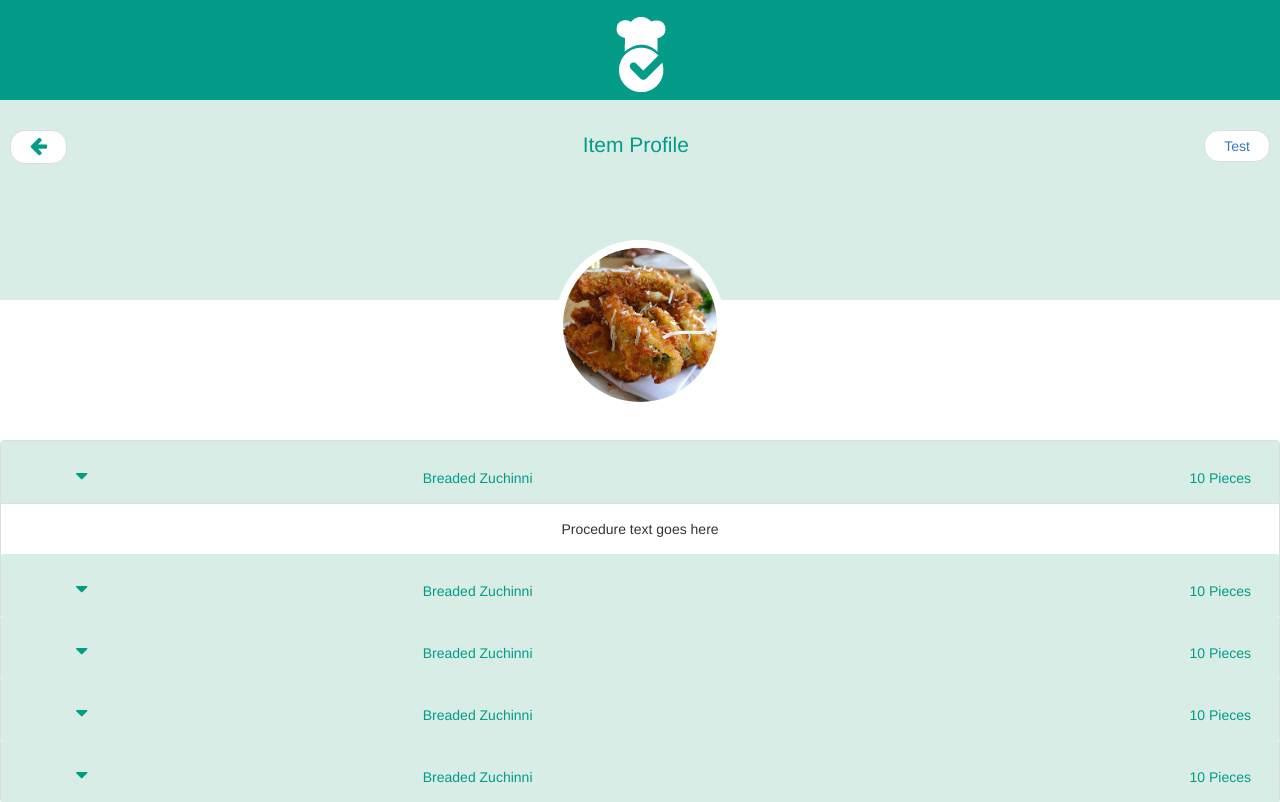
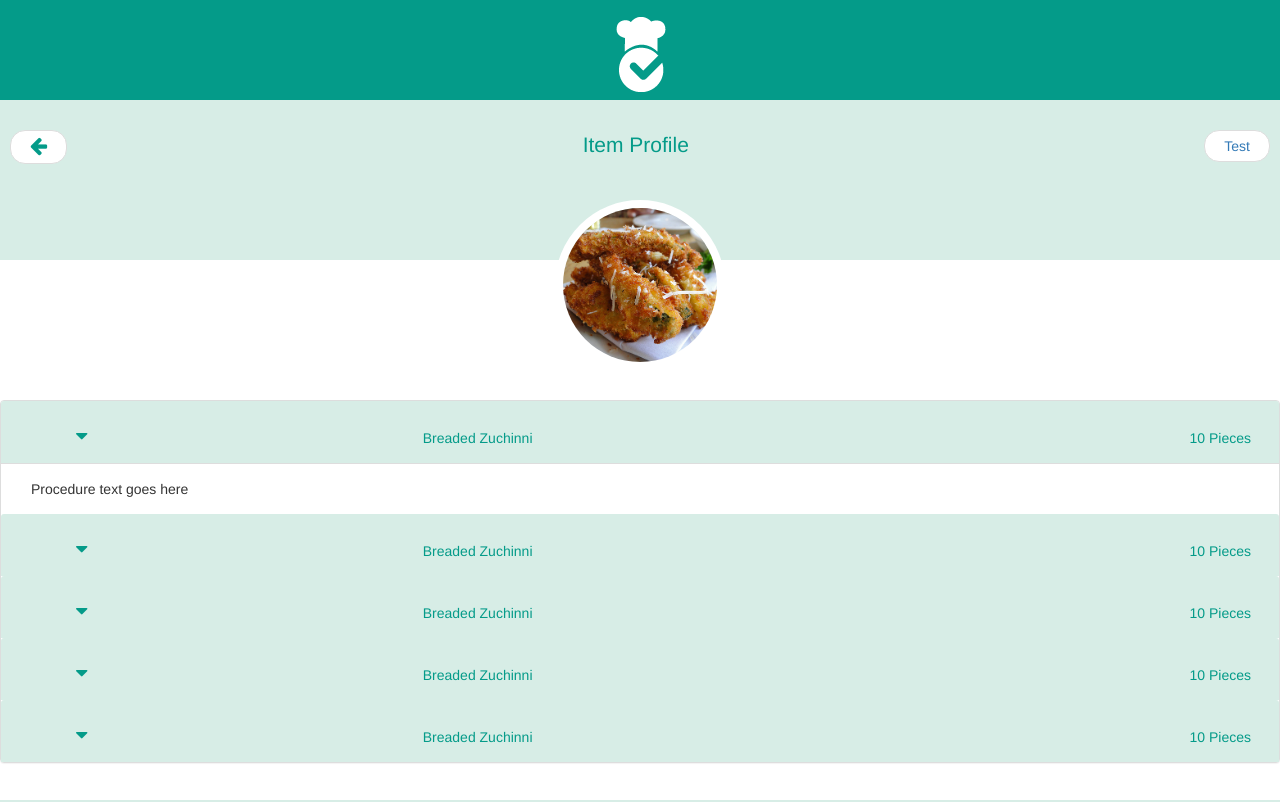
Before and after one commit to djuarez94/recipeReview_Application, a PHP site: page /recipeProfile.php in a window 1280 px wide, after a click that opens the changed part. Shown: the top 802 px of the page. Run offline with PHP 8.4, Linux system fonts and the light colour scheme.

Commit message:
made small css change to accordion efect on the recipe profile page

```diff
--- a/css/styles.css
+++ b/css/styles.css
@@ -143,7 +143,7 @@
   .miniNav {
     background-color: #d7ede6;
     margin-top: -20px;
-    height: 200px;
+    height: 160px;
     margin-left: -15px;
     margin-right: -15px;
 
@@ -388,5 +388,10 @@
     color: #049b89;
   }
 
+  div.panel-body {
+    text-align: left;
+    padding-left: 30px;
+  }
+
 /*@media only screen and (max-width: 50px) {
 }*/
--- a/js/script.js
+++ b/js/script.js
@@ -85,13 +85,13 @@ $(document).ready(function() {
 		$("div.display").show();
 	});
 
-/*-------------------------------------
-| Accordion Recipe Viewer
--------------------------------------*/
-// $(".collapse").collapse();
-// $('#accordion').collapse({hide: true})
-$('.panel-collapse.in')
-   .collapse('hide');
+
+
+// $('div.ingredient a i').click(function() {
+// 	// $('i').toggleClass('fa fa-sort-asc');
+// 	$('div.ingredient a i').find('i').toggleClass('fa-caret-down fa-sort-asc');
+// });
+
 
 
 
--- a/recipeProfile.php
+++ b/recipeProfile.php
@@ -27,7 +27,6 @@
 				</div>
 				<div class="recipe">
 					<img class ="profilePhoto" src="img/zuchini_PH.jpg" width="170px">
-
 				<div class="panel-group" id="accordion">
 				    <div class="panel panel-default">
 				      <div class="panel-heading">
```
